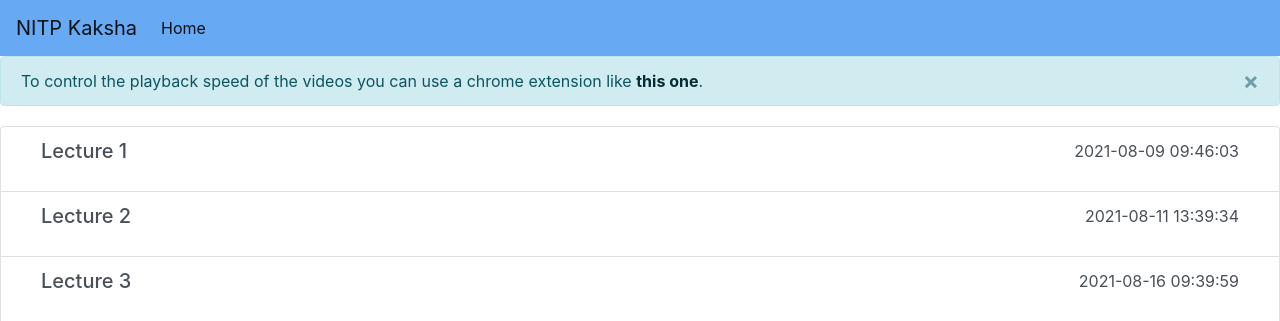
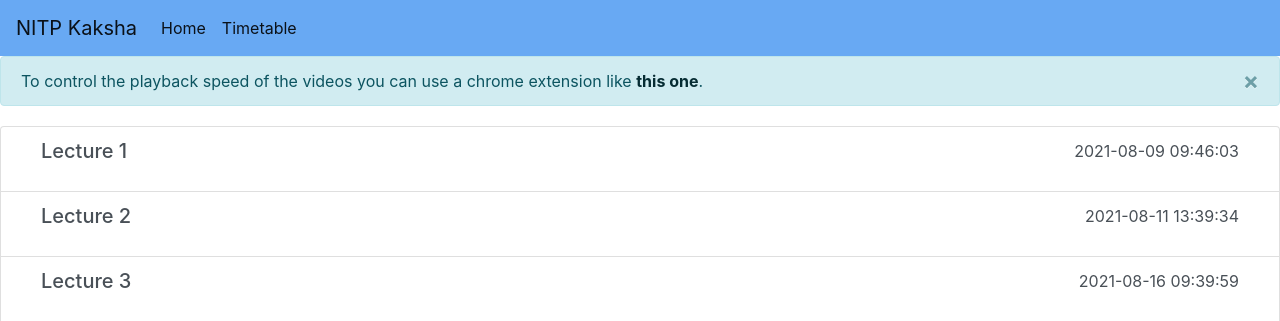
Before and after one commit to ShobhitKaothalkar/NITP-Kaksha, a Flask app: page /video_lectures/CS3402 in a window 1280 px wide. Shown: the top 321 px of the page. Run offline with Flask 2, Linux system fonts and the light colour scheme; data comes from the database, SQL or seed files in the repository; some libraries are stand-ins or nearby versions.

Commit message:
added timetable

```diff
--- a/app.py
+++ b/app.py
@@ -45,5 +45,9 @@ def notes(course):
     print(notes)
     return render_template('notes.html', notes = notes)
 
+@app.route("/timetable")
+def timetable():
+    return render_template('timetable.html')
+
 if __name__ == '__main__':
     app.run(debug=True)
--- a/templates/layout.html
+++ b/templates/layout.html
@@ -26,6 +26,7 @@
         <div class="collapse navbar-collapse" id="navbarNavAltMarkup">
             <div class="navbar-nav">
                 <a class="nav-item nav-link active" href="{{ url_for('home') }}">Home <span class="sr-only">(current)</span></a>
+                <a class="nav-item nav-link active" href="{{ url_for('timetable') }}">Timetable <span class="sr-only">(current)</span></a>
                 <!-- <a class="nav-item nav-link" href="#">Features</a>
                 <a class="nav-item nav-link" href="#">Pricing</a>
                 <a class="nav-item nav-link disabled" href="#" tabindex="-1" aria-disabled="true">Disabled</a> -->
--- /dev/null
+++ b/templates/timetable.html
@@ -0,0 +1,4 @@
+{% extends "layout.html" %}
+{% block content %}
+    <img src="{{ url_for('static', filename='sem3_timetable.png') }}" class="img-fluid mx-auto d-block">
+{% endblock content %}
--- a/templates/video_lectures.html
+++ b/templates/video_lectures.html
@@ -1,7 +1,7 @@
 {% extends "layout.html" %}
 {% block content %}
 <div class="alert alert-info alert-dismissible fade show" role="alert">
-    To control the playback speed of the videos you can use a chrome extension like <a href="https://chrome.google.com/webstore/detail/playback-control-speed-up/ciandcoicdjjbjonfgmbnoagljkcocdh/related?hl=en" class="alert-link">this one</a>.
+    To control the playback speed of the videos you can use a chrome extension like <a href="https://chrome.google.com/webstore/detail/playback-control-speed-up/ciandcoicdjjbjonfgmbnoagljkcocdh/related?hl=en" class="alert-link" target="_blank">this one</a>.
     <button type="button" class="close" data-dismiss="alert" aria-label="Close">
       <span aria-hidden="true">&times;</span>
     </button>
```
Also changed, not shown: static/sem3_timetable.PNG (added), 1 other file.
